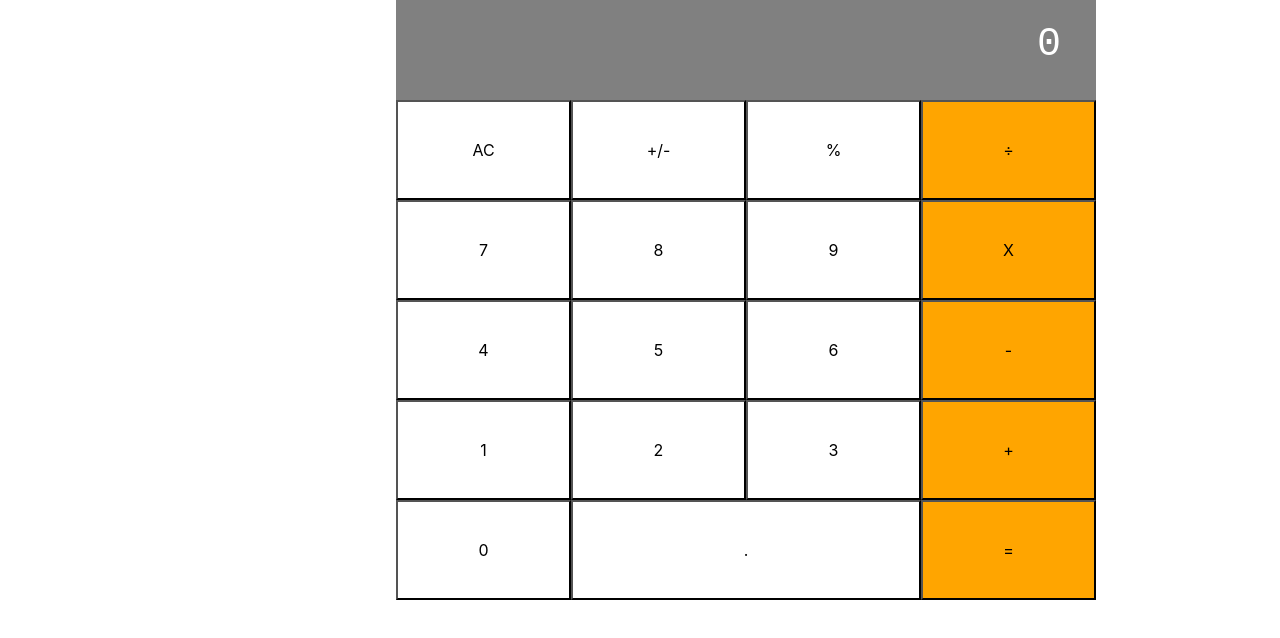
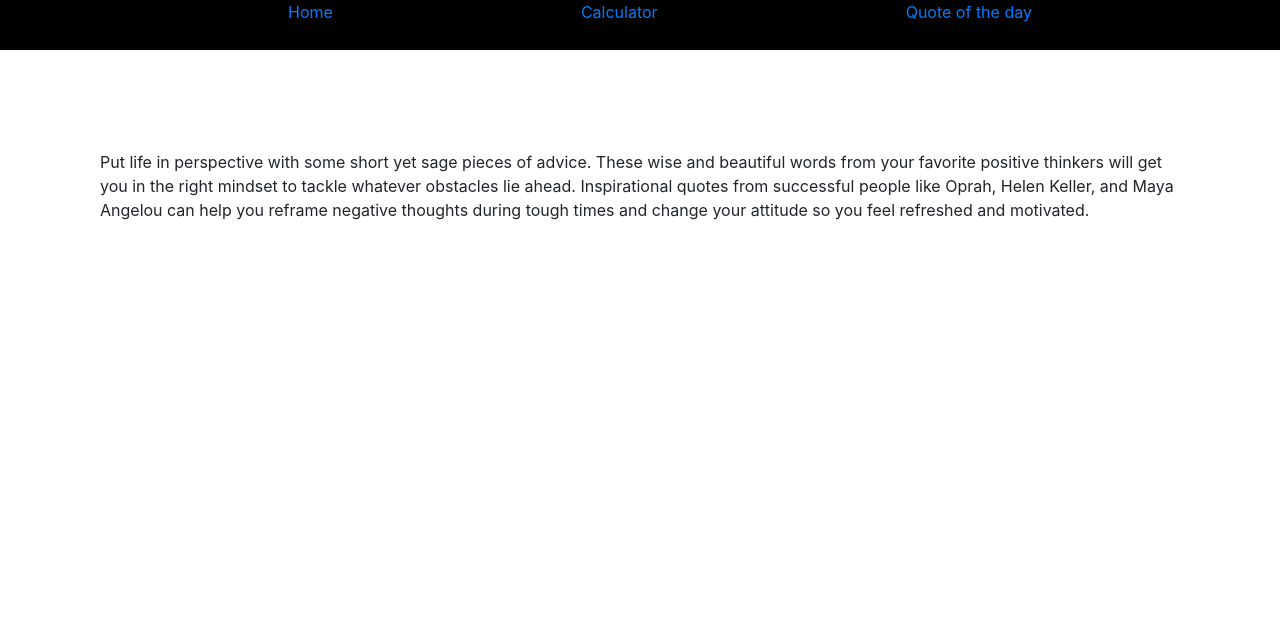
Before and after one commit to Lidya1234/calculator, a React (Create React App) app: page / in a window 1280 px wide. Shown: the top 638 px of the page. Built offline with nearby package versions, Linux system fonts and the light colour scheme.

Commit message:
Fix stylelint errors

```diff
--- a/package.json
+++ b/package.json
@@ -12,7 +12,7 @@
     "react": "^17.0.2",
     "react-bootstrap": "^1.5.2",
     "react-dom": "^17.0.2",
-    "react-router-dom": "^6.0.0-beta.0",
+    "react-router-dom": "^5.2.0",
     "react-scripts": "4.0.3",
     "web-vitals": "^1.0.1"
   },
--- a/src/components/Button.js
+++ b/src/components/Button.js
@@ -1,5 +1,5 @@
 import { PropTypes } from 'prop-types';
-// import Button from 'react-bootstrap/Button';
+
 import * as styles from '../style.module.css';
 
 const Buttons = ({
--- a/src/index.js
+++ b/src/index.js
@@ -1,12 +1,12 @@
 import React from 'react';
 import ReactDOM from 'react-dom';
 import './index.css';
-import App from './components/App';
+import Routes from './components/Routes';
 import reportWebVitals from './reportWebVitals';
 
 ReactDOM.render(
   <React.StrictMode>
-    <App />
+    <Routes />
   </React.StrictMode>,
   document.getElementById('root'),
 );
--- a/src/style.module.css
+++ b/src/style.module.css
@@ -5,7 +5,6 @@
   display: flex;
   flex-direction: column;
   margin-left: 20%;
-
 }
 
 .display {
@@ -14,34 +13,51 @@
   height: 100px;
   font-family: 'Courier New', Courier, monospace;
   color: white;
-  font-style: bold;
   text-align: right;
   padding-right: 5%;
   padding-top: 3%;
 }
 
-.buttonpannel div
-{
+.buttonpannel div {
   height: 100px;
 }
 
-.button{
-width: 25%;
-height: 100px;
-text-align: center;
-color: black;
-border: 1;
+.button {
+  width: 25%;
+  height: 100px;
+  text-align: center;
+  color: black;
+  border-color: gray;
+  border-radius: initial;
 }
-.color1
-{
+
+.color1 {
   background-color: orange;
 }
-.white
-{
+
+.white {
   background-color: white;
 }
 
-.wide
-{
+.wide {
   width: 50%;
 }
+
+nav {
+  background-color: black;
+  height: 50px;
+}
+
+.links {
+  display: flex;
+  justify-content: space-evenly;
+  text-align: center;
+  list-style: none;
+  color: azure;
+}
+
+p {
+  margin-left: 100px;
+  margin-right: 100px;
+  padding-top: 100px;
+}
```
Also changed, not shown: 1 other file (tests, documents, lock files or other folders).
